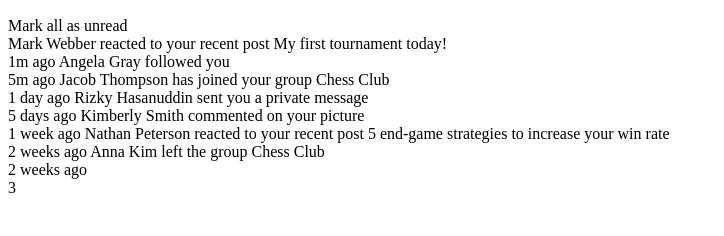
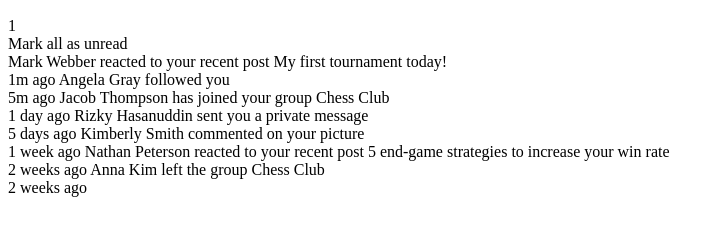
Before and after one commit to Natan-Asrat/notifications, a plain HTML site: page index.html in a window 1280 px wide. Shown: the part 50-286 px from the top of the page, without its empty margins (0-724 px from the left). Drawn offline with Linux system fonts and the light colour scheme.

Commit message:
count unread

```diff
--- a/script.js
+++ b/script.js
@@ -1,4 +1,7 @@
 var main=document.querySelector("#notifications");
+
+var count=0;
+
 
 function update () {
     var notificationString="";
@@ -14,6 +17,19 @@ function update () {
     console.log(notificationString);
     console.log(notificationElement);
     main.prepend(notificationElement);
+    unread();
+    var notCount=document.querySelector("#not-count");
+    notCount.innerHTML=count;
+    console.log("count: " + count);
+}
+function unread(){
+    var allNots=document.querySelectorAll(".notification");
+    [...allNots].forEach( n => {
+        if(!n.classList.contains("read")){
+            n.classList.add("unread");
+        }
+    });
+    count=document.querySelectorAll(".unread").length;
 }
 /*
 <div key="key" class="notification">
```
Also changed, not shown: index.html (+0 -1 lines).
